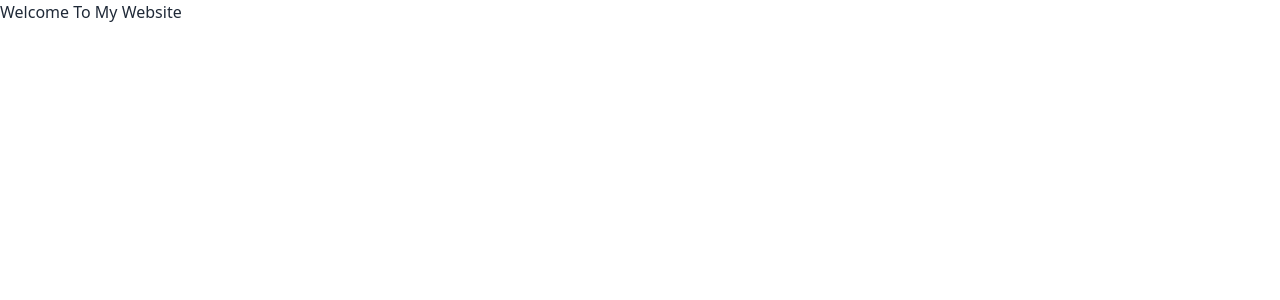
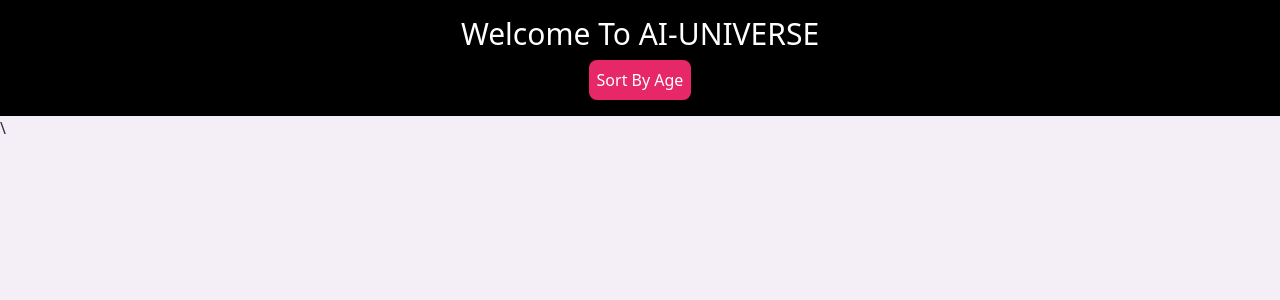
Before and after one commit to emon3455/AI-Universe, a React (Vite) app: page / in a window 1280 px wide. Shown: the top 300 px of the page. Built offline with nearby package versions, Linux system fonts and the light colour scheme.

Commit message:
header done

```diff
--- a/src/App.jsx
+++ b/src/App.jsx
@@ -1,16 +1,12 @@
-import { useState } from 'react'
-import reactLogo from './assets/react.svg'
-import viteLogo from '/vite.svg'
-import './App.css'
+import React from 'react';
+import Header from './Components/Header/Header';
 
-function App() {
-  const [count, setCount] = useState(0)
+const App = () => {
+  return (
+    <div>
+        <Header></Header>\
+    </div>
+  );
+};
 
-  return (
-    <div className="App">
-      <h1>Welcome To My Website</h1>
-    </div>
-  )
-}
-
-export default App
+export default App;
--- /dev/null
+++ b/src/Components/Header/Header.jsx
@@ -0,0 +1,12 @@
+import React from 'react';
+
+const Header = () => {
+    return (
+        <div className='header bg-black p-4 text-center text-white space-y-2'>
+            <h2 className='text-3xl '>Welcome To AI-UNIVERSE</h2>
+            <button className='bg-error p-2 rounded-lg'>Sort By Age</button>
+        </div>
+    );
+};
+
+export default Header;
--- a/tailwind.config.cjs
+++ b/tailwind.config.cjs
@@ -4,8 +4,31 @@ module.exports = {
     "./index.html",
     "./src/**/*.{js,ts,jsx,tsx}",
   ],
-  theme: {
-    extend: {},
+  daisyui: {
+      themes: [
+        {
+          mytheme: {
+
+            "primary": "#bdbcff",
+
+            "secondary": "#c6a53f",
+
+            "accent": "#6f85c6",
+
+            "neutral": "#322136",
+
+            "base-100": "#F4EFF6",
+
+            "info": "#5197E6",
+
+            "success": "#137144",
+
+            "warning": "#994F06",
+
+            "error": "#E62868",
+          },
+        },
+      ],
   },
   plugins: [require("daisyui")],
 }
```
